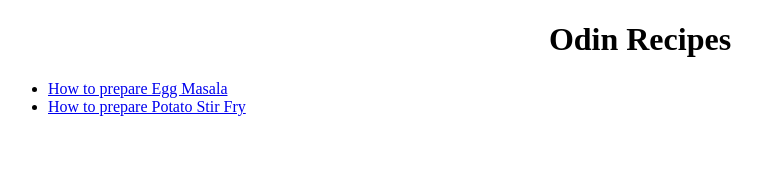
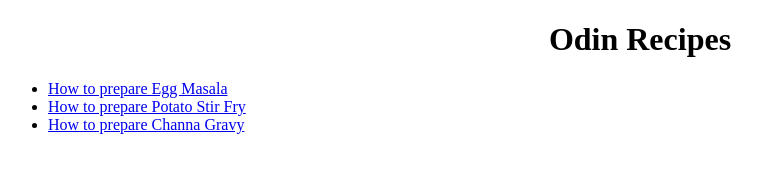
Before and after one commit to Pradeep-Kumar-2000/Odin-Recipes, a plain HTML site: page index.html in a window 1280 px wide. Shown: the whole page, without its empty margins (0-762 px from the left). Drawn offline with Linux system fonts and the light colour scheme.

Commit message:
Third recipe has been added to the list

```diff
--- a/index.html
+++ b/index.html
@@ -9,6 +9,7 @@
         <ul>
         <li> <a href = "./Recipes/Egg-masala.html" target="_blank" rel = "noopener noreferrer"> How to prepare Egg Masala </a> </li>
         <li> <a href = "./Recipes/Potato-stir-fry.html" target = "blank" rel = "noopener noreferrer"> How to prepare Potato Stir Fry </a> </li>
+        <li> <a href = "./Recipes/Channa-gravy.html" target = "_blank" rel = "noopener noreferrer"> How to prepare Channa Gravy </a></li>
         </ul>
     </Body>
 </Html>
```
